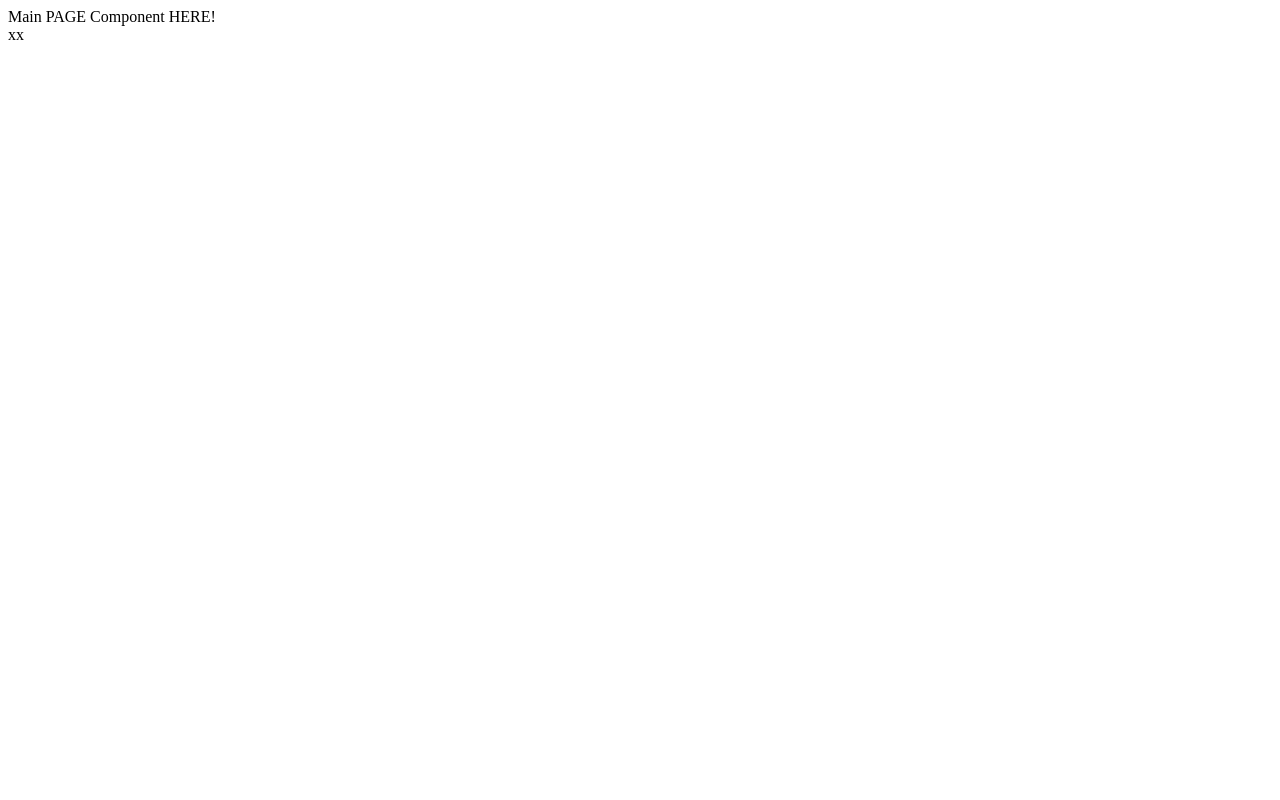
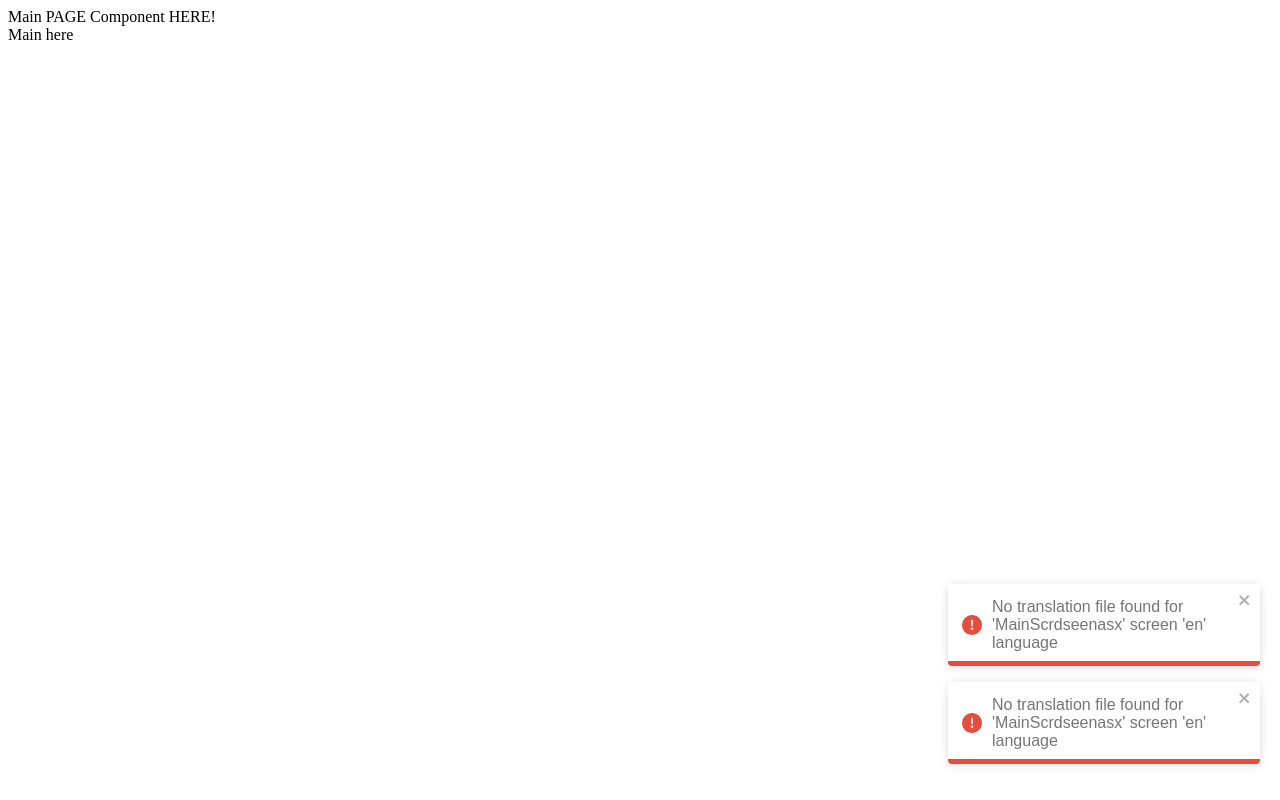
Before and after one commit to THECGame/WEB-0.1, a React (Create React App) app: page / in a window 1280 px wide. Built offline with nearby package versions, Linux system fonts and the light colour scheme.

Commit message:
someIssuesFixed and Added Toastify

```diff
--- a/package.json
+++ b/package.json
@@ -19,6 +19,7 @@
     "react-redux": "^8.0.2",
     "react-router-dom": "^6.3.0",
     "react-scripts": "5.0.1",
+    "react-toastify": "^9.1.1",
     "redux": "^4.2.0",
     "redux-logger": "^3.0.6",
     "redux-persist": "^6.0.0",
--- /dev/null
+++ b/src/API/models/ToastModel.ts
@@ -0,0 +1,3 @@
+// create type for toast type success - error - info - warning
+
+export type ToastType = 'success' | 'error' | 'info' | 'warning';
--- a/src/App.tsx
+++ b/src/App.tsx
@@ -1,11 +1,17 @@
 import "./App.css";
+import React from 'react';
 import { ModalStack } from "./components/ModalStack";
 import { AppRouter } from "./navigations";
+import { ToastContainer } from 'react-toastify';
+import 'react-toastify/dist/ReactToastify.css';
 
 function App() {
   return (
     <div className="pad-mar">
-      <ModalStack />
+      <div style={{ position: "absolute", top: 0, left: 0 }}>
+              <ModalStack />
+              <ToastContainer />
+            </div>
       <AppRouter />
     </div>
   );
--- a/src/components/ModalStack.tsx
+++ b/src/components/ModalStack.tsx
@@ -1,3 +1,4 @@
+import React from 'react';
 export function ModalStack() {
   return <></>;
 }
--- a/src/constants/langs.ts
+++ b/src/constants/langs.ts
@@ -1,4 +1,5 @@
-import { TranslationService } from "../services/translation.service";
+import { notify } from "../services/toastHandler.service";
+//import { TranslationService } from "../services/translation.service";
 
 export interface Lang {
   display: string;
@@ -24,11 +25,16 @@ export const Langs = {
 
 export const defaultLang: Lang = {
   //get local storage lang
-  display: TranslationService.getLangFromStorage().display,
-  code: TranslationService.getLangFromStorage().code,
+  // display: TranslationService.getLangFromStorage().display,
+  // code: TranslationService.getLangFromStorage().code,
 
-  //flag: require('../assets/images/langs/tr.png'),
-  isRTL: TranslationService.getLangFromStorage().isRTL,
+  // //flag: require('../assets/images/langs/tr.png'),
+  // isRTL: TranslationService.getLangFromStorage().isRTL,
+
+  display: Langs.EN.display,
+  code: Langs.EN.code,
+  //flag: require('../assets/images/langs/en.png'),
+  isRTL: Langs.EN.isRTL,
 };
 
 export const langs: Lang[] = [
@@ -54,14 +60,37 @@ export const getLangFile = (screen: string, lang: string) => {
           return require("../assets/translations/Main/tr.json");
         case "en":
           return require("../assets/translations/Main/en.json");
+        default:
+          notify("Language not found", "error");
+          return require("../assets/translations/Main/en.json");
       }
-      break;
     case "languageSwitcher":
       switch (lang) {
         case "tr":
           return require("../assets/translations/Main/tr.json");
         case "en":
           return require("../assets/translations/Main/en.json");
+        default:
+          notify("Language not found", "error");
+          return require("../assets/translations/Main/en.json");
+      }
+    default:
+      notify(
+        "No translation file found for '" +
+          screen +
+          "' screen '" +
+          lang +
+          "' language",
+        "error"
+      );
+      switch (lang) {
+        case "tr":
+          return require("../assets/translations/Main/tr.json");
+        case "en":
+          return require("../assets/translations/Main/en.json");
+        default:
+          notify("Language not found", "error");
+          return require("../assets/translations/Main/en.json");
       }
   }
 };
--- a/src/navigations/Main/MainScreenNavigator.tsx
+++ b/src/navigations/Main/MainScreenNavigator.tsx
@@ -1,5 +1,5 @@
 import { MainScreen } from "../../screens/Main";
-
+import React from 'react';
 export const MainScreenNavigator = [
     {
         path: "/",
--- a/src/navigations/index.tsx
+++ b/src/navigations/index.tsx
@@ -1,3 +1,4 @@
+import React from 'react';
 import { useEffect, useState } from "react";
 import { BrowserRouter, Routes, Route } from "react-router-dom";
 import { NotFoundPage } from "../screens/NotFoundPage";
@@ -8,6 +9,7 @@ export function AppRouter() {
     setAllNavigator(MainScreenNavigator);
   }, []);
   //Navbar - Footer will added in after and before line is BrowserRouter
+  const notFoundPage = <Route path="*" element={<NotFoundPage />} />;
   return (
     <BrowserRouter>
       <main role={"main"}>
@@ -21,7 +23,7 @@ export function AppRouter() {
               />
             );
           })}
-          <Route path="*" element={<NotFoundPage />} />
+          {notFoundPage}
         </Routes>
       </main>
     </BrowserRouter>
--- a/src/screens/Main/component.tsx
+++ b/src/screens/Main/component.tsx
@@ -1,11 +1,16 @@
 import React from "react";
+import { TranslationService } from "../../services/translation.service";
 import { Props } from "./types";
 
 export function MainScreenComponent(props: Props) {
+  const t = TranslationService.translate;
+  const translationKey = "MainScrdseenasx";
+
   return (
     <div>
       Main PAGE Component HERE!
-      <div>xx</div>
+
+      <div>{t(translationKey, "mainHere")}</div>
     </div>
   );
 }
--- a/src/screens/NotFoundPage/component.tsx
+++ b/src/screens/NotFoundPage/component.tsx
@@ -1,4 +1,6 @@
+import React from 'react';
 export function Component(){
+
     return(
         <div>NOTFOUND</div>
     )
--- /dev/null
+++ b/src/services/toastHandler.service.ts
@@ -0,0 +1,66 @@
+// error handler service with toastfy for react
+import { toast } from "react-toastify";
+import "react-toastify/dist/ReactToastify.css";
+import { ToastType } from "../API/models/ToastModel";
+
+export const notify = (message: string, type: ToastType) => {
+    console.log("notify", message, type);
+  switch (type) {
+    case "success":
+      toast.success(message, {
+        position: "bottom-right",
+        autoClose: 5000,
+        hideProgressBar: false,
+        closeOnClick: true,
+        pauseOnHover: true,
+        draggable: true,
+        progress: undefined,
+      });
+      break;
+    case "error":
+
+      toast.error(message, {
+        position: "bottom-right",
+        autoClose: 5000,
+        hideProgressBar: false,
+        closeOnClick: true,
+        pauseOnHover: true,
+        draggable: true,
+        progress: undefined,
+      });
+      break;
+    case "info":
+      toast.info(message, {
+        position: "bottom-right",
+        autoClose: 5000,
+        hideProgressBar: false,
+        closeOnClick: true,
+        pauseOnHover: true,
+        draggable: true,
+        progress: undefined,
+      });
+      break;
+    case "warning":
+      toast.warn(message, {
+        position: "bottom-right",
+        autoClose: 5000,
+        hideProgressBar: false,
+        closeOnClick: true,
+        pauseOnHover: true,
+        draggable: true,
+        progress: undefined,
+      });
+      break;
+    default:
+      toast(message, {
+        position: "bottom-right",
+        autoClose: 5000,
+        hideProgressBar: false,
+        closeOnClick: true,
+        pauseOnHover: true,
+        draggable: true,
+        progress: undefined,
+      });
+      break;
+  }
+};
--- a/src/services/translation.service.ts
+++ b/src/services/translation.service.ts
@@ -16,15 +16,13 @@ export class TranslationService {
   public static getLangFromStorage(): Lang {
     const selectedLang = localStorage.getItem("sercair");
     if (selectedLang) return JSON.parse(selectedLang);
-    else {
-      if (navigator.language === "tr-TR") {
-        localStorage.setItem("sercair", JSON.stringify(Langs.TR));
-        return Langs.TR;
-      } else {
-        localStorage.setItem("sercair", JSON.stringify(Langs.EN));
-        return Langs.EN;
-      }
+
+    if (navigator.language === "tr-TR") {
+      localStorage.setItem("sercair", JSON.stringify(Langs.TR));
+      return Langs.TR;
     }
+    localStorage.setItem("sercair", JSON.stringify(Langs.EN));
+    return Langs.EN;
   }
 
   public static getLang(): Lang {
```
Also changed, not shown: 1 other file (tests, documents, lock files or other folders).
